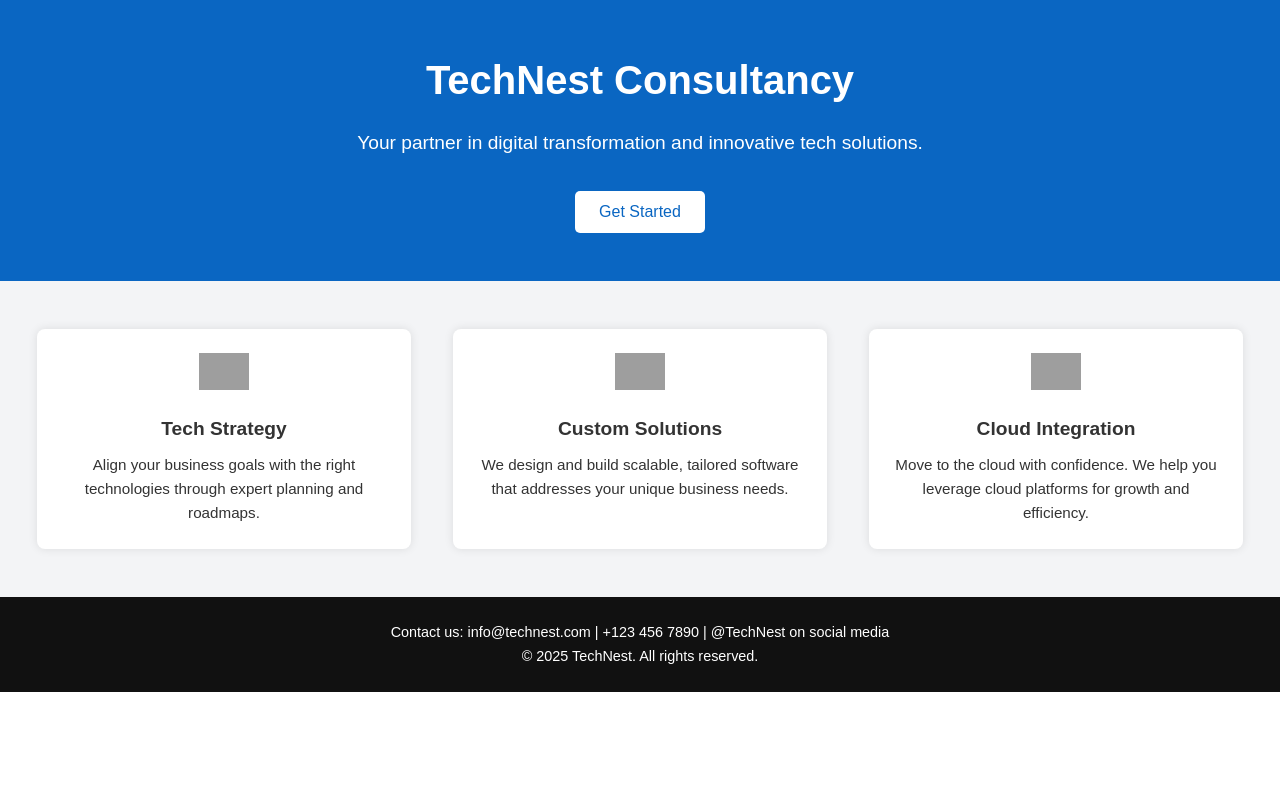
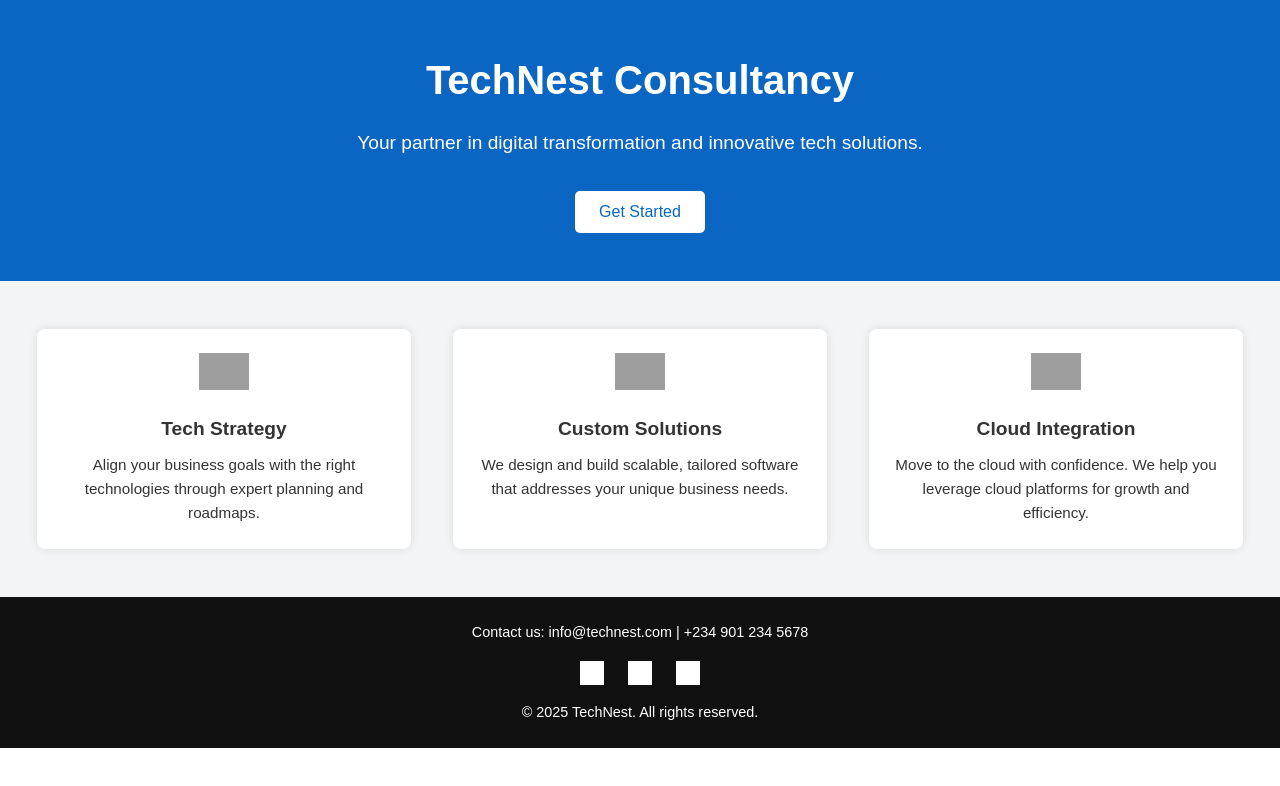
Before and after one commit to Ayomide-Israel/Portfolio, a plain HTML site: page 3mtt/fictional.html in a window 1280 px wide. Drawn offline with Linux system fonts and the light colour scheme; grey boxes are pictures that could not be loaded.

Commit message:
Some changes

```diff
--- a/3mtt/fictional.html
+++ b/3mtt/fictional.html
@@ -91,6 +91,22 @@
       font-size: 0.9rem;
     }
 
+    .social-icons {
+      margin: 1rem 0;
+    }
+
+    .social-icons a {
+      margin: 0 10px;
+      display: inline-block;
+    }
+
+    .social-icons img {
+      width: 24px;
+      height: 24px;
+      filter: brightness(0) invert(1); /* white icons on dark background */
+      vertical-align: middle;
+    }
+
     @media (max-width: 768px) {
       .feature {
         max-width: 100%;
@@ -131,7 +147,20 @@
 
   <!-- Footer Section -->
   <footer>
-    <p>Contact us: info@technest.com | +123 456 7890 | @TechNest on social media</p>
+    <p>Contact us: info@technest.com | +234 901 234 5678</p>
+
+    <div class="social-icons">
+      <a href="https://x.com/" target="_blank" aria-label="X (Twitter)">
+        <img src="https://img.icons8.com/ios-filled/50/x.png" alt="X Icon" />
+      </a>
+      <a href="https://instagram.com/" target="_blank" aria-label="Instagram">
+        <img src="https://img.icons8.com/ios-filled/50/instagram-new.png" alt="Instagram Icon" />
+      </a>
+      <a href="https://facebook.com/" target="_blank" aria-label="Facebook">
+        <img src="https://img.icons8.com/ios-filled/50/facebook-new.png" alt="Facebook Icon" />
+      </a>
+    </div>
+
     <p>&copy; 2025 TechNest. All rights reserved.</p>
   </footer>
 </body>
```
